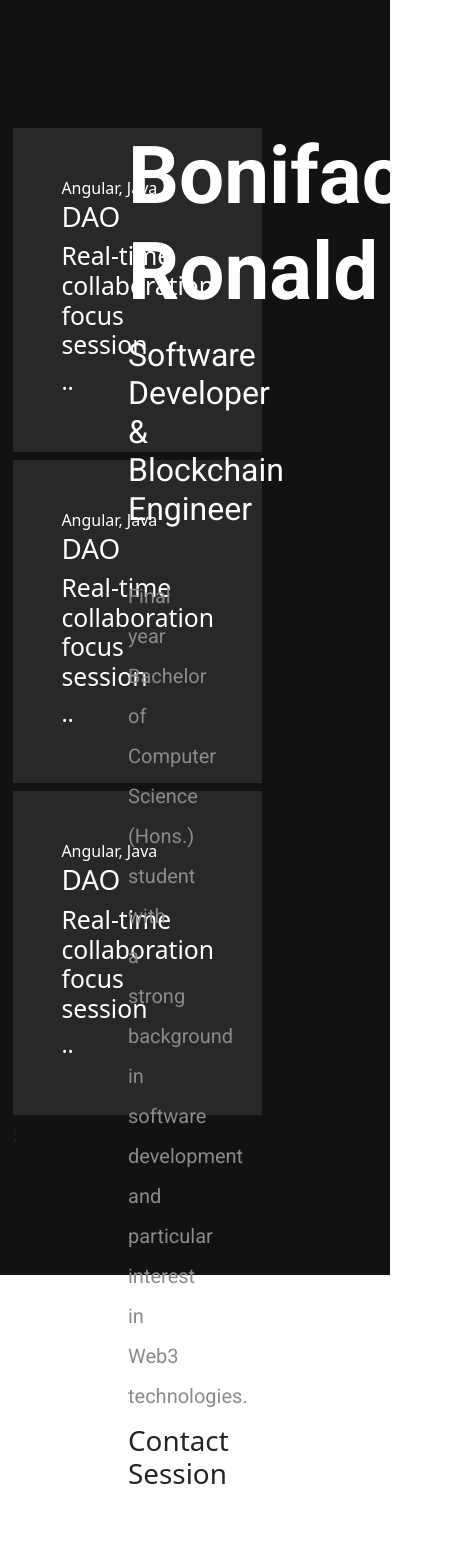
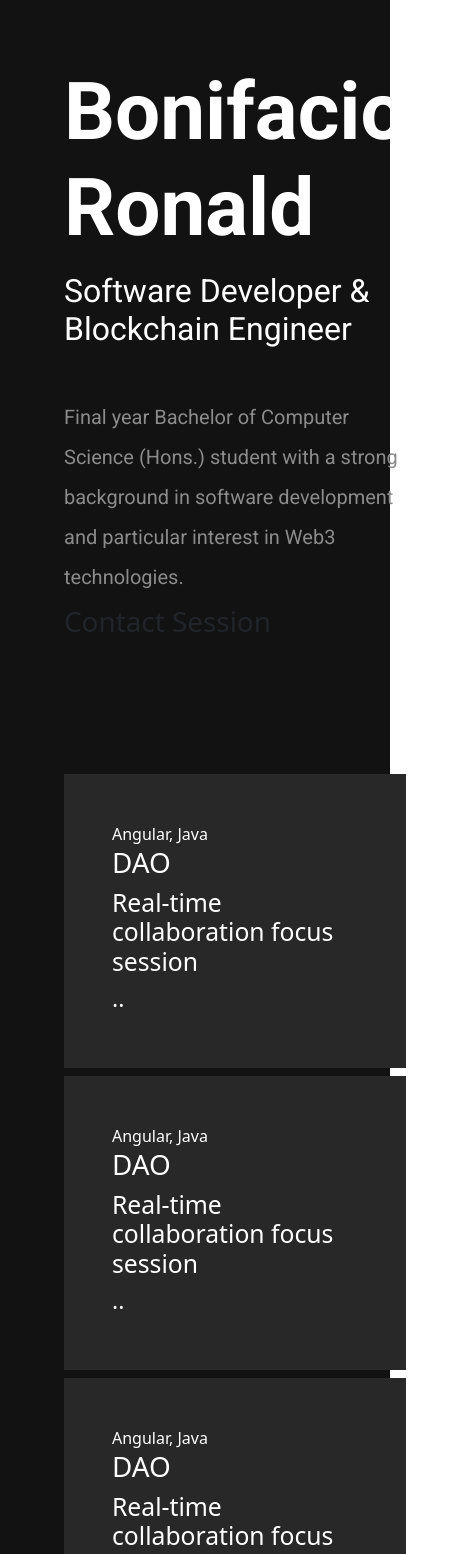
Before and after one commit to bonifacioronald/web-portfolio, a React (Create React App) app: page / in a window 390 px wide. Shown: the top 1554 px of the page, 470 px wide, since content can reach past the window. Before the commit the page ends 1275 px from the top, so only its background shows below. Built offline with nearby package versions, Linux system fonts and the light colour scheme.

Commit message:
Add responsive layout

```diff
--- a/src/App.css
+++ b/src/App.css
@@ -5,6 +5,49 @@
 
 .layout-container {
   display: grid;
-  grid-template-columns: 1fr 1fr;
-  grid-template-rows: 1fr;
 }
+
+.left-section {
+  display: flex;
+  justify-content: space-between;
+  flex-direction: column;
+}
+
+.right-section {
+  display: flex;
+  flex-direction: column;
+}
+
+@media only screen and (max-width: 992px) {
+  .layout-container {
+    grid-template-columns: 1fr;
+  }
+
+  .left-section {
+      padding: 4em;
+    }
+
+  .right-section {
+      padding: 4em;
+    }
+}
+
+
+@media only screen and (min-width: 992px) {
+  .layout-container {
+    grid-template-columns: 1fr 1fr;
+  }
+
+  .left-section {
+      max-height: 100vh;
+      padding: 8em;
+      position: sticky;
+      top: 0;
+    }
+
+    .right-section {
+      padding-top: 8em;
+      padding-right: 8em;
+      padding-bottom: 8em;
+    }
+}
--- a/src/App.jsx
+++ b/src/App.jsx
@@ -1,14 +1,13 @@
 import './App.css';
 import LeftSection from './left-section/left-section';
-import RightSection from './right-section/right-section';
+import ProjectSection from './projects/project-section';
 
 function App() {
   return (
     <div className="App">
-      <LeftSection/>
       <div className="layout-container">
-        <div></div>
-        <RightSection/>
+        <div className='left-section'><LeftSection/></div>
+        <div className='right-section'><ProjectSection/><ProjectSection/><ProjectSection/></div>
       </div>
     </div>
   );
--- a/src/left-section/left-section.css
+++ b/src/left-section/left-section.css
@@ -1,11 +1,11 @@
 .layout-left {
     min-height: 100vh;
-    width: 50%;
     display: flex;
     justify-content: space-between;
     flex-direction: column;
     padding: 8em;
-    position: fixed;
+    position: sticky;
+    top: 0;
 }
 
 .name {
--- a/src/left-section/left-section.jsx
+++ b/src/left-section/left-section.jsx
@@ -4,7 +4,7 @@ import 'bootstrap/dist/css/bootstrap.css';
 
 function LeftSection() {
   return (
-    <div className="layout-left">
+    <>
         <div className="top-section">
             <h1 className="name roboto-bold mb-3">Bonifacio Ronald</h1>
             <h2 className="role roboto-regular mb-5">Software Developer & Blockchain Engineer</h2>
@@ -13,7 +13,7 @@ function LeftSection() {
       <div className="bottom-section">
         <h1>Contact Session</h1>
       </div>
-    </div>
+    </>
   );
 }
 
--- a/src/right-section/right-section.css
+++ /dev/null
@@ -1,8 +0,0 @@
-.layout-right {
-    min-height: 100vh;
-    display: flex;
-    flex-direction: column;
-    padding-top: 8em;
-    padding-right: 8em;
-    padding-bottom: 8em;
-}
--- a/src/right-section/right-section.jsx
+++ /dev/null
@@ -1,13 +0,0 @@
-import React from "react";
-import './right-section.css';
-import 'bootstrap/dist/css/bootstrap.css';
-import ProjectSection from "./projects/project-section";
-
-function RightSection() {
-
-    return <div className="layout-right">
-        <ProjectSection/>
-    </div>
-}
-
-export default RightSection;
```
Also changed, not shown: eslint.config.mjs (added, +10 -0 lines), src/projects/project-card.jsx (renamed from src/right-section/projects/project-card.jsx), src/projects/project-section.jsx (renamed from src/right-section/projects/project-section.jsx), src/projects/project.css (renamed from src/right-section/projects/project.css).
